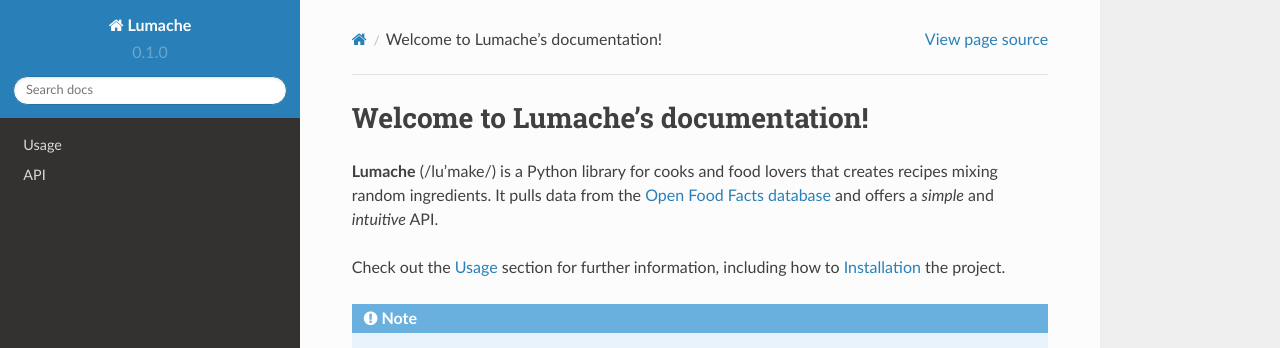
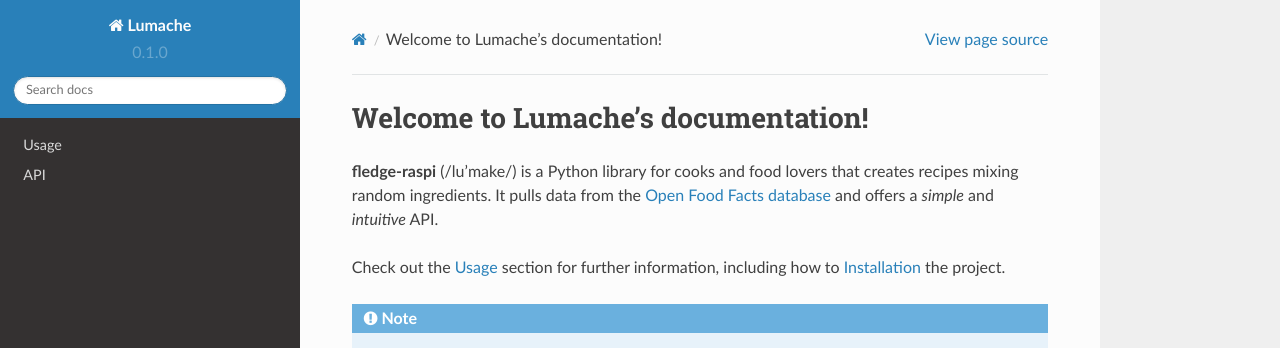
Before and after one commit to 19914039/fledgeDoc, a Sphinx documentation site: the page built from docs/source/index.rst, in a window 1280 px wide. Shown: the top 348 px of the page. Built offline with Sphinx 7.4.7 and the Read the Docs theme 2.0.0, drawn with Linux system fonts in a browser that asks for light colours.

Commit message:
Update index.rst

```diff
--- a/docs/source/index.rst
+++ b/docs/source/index.rst
@@ -1,7 +1,7 @@
 Welcome to Lumache's documentation!
 ===================================
 
-**Lumache** (/lu'make/) is a Python library for cooks and food lovers
+**fledge-raspi** (/lu'make/) is a Python library for cooks and food lovers
 that creates recipes mixing random ingredients.
 It pulls data from the `Open Food Facts database <https://world.openfoodfacts.org/>`_
 and offers a *simple* and *intuitive* API.
```
